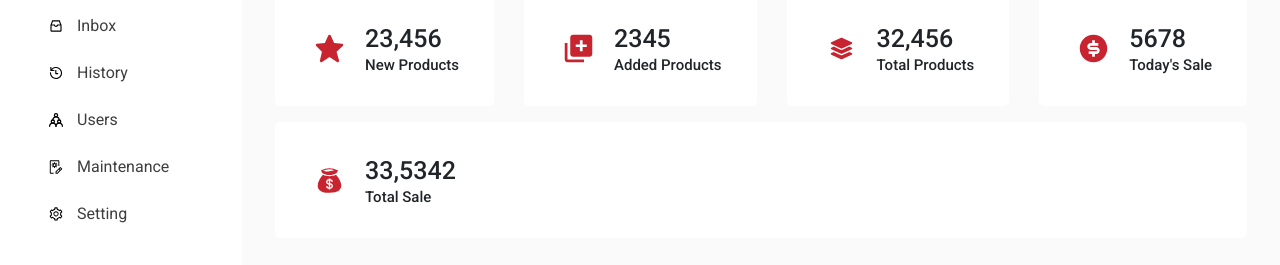
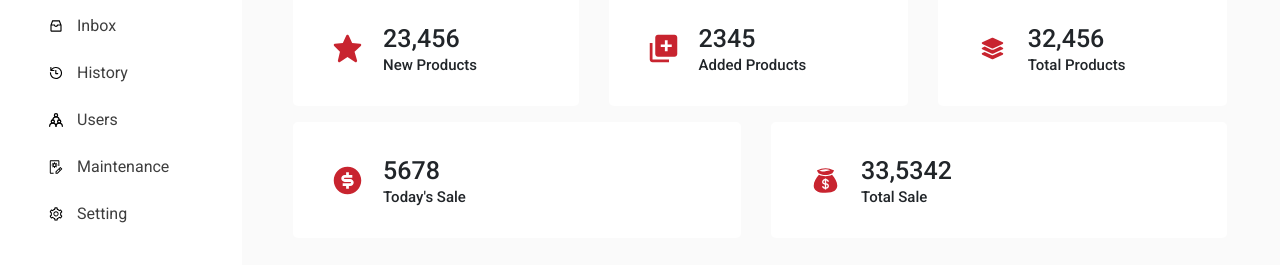
Before and after one commit to KdB13/tatva-assignment, a plain HTML site: page dashboard.html in a window 1280 px wide. Shown: the part 224-489 px from the top of the page. Drawn offline with Linux system fonts and the light colour scheme.

Commit message:
Refactor base.css code from dashboard.css

```diff
--- a/css/base.css
+++ b/css/base.css
@@ -182,10 +182,14 @@ main .title {
 /* Large devices */
 @media (min-width: 992px) {
     main {
-        padding-left: 30px;
-        padding-right: 30px;
+        padding-left: 48px;
+        padding-right: 50px;
         padding-top: 41px;
         padding-bottom: 43px;
+    }
+
+    main .title {
+        font-size: 30px;
     }
 
     header {
@@ -217,6 +221,10 @@ main .title {
         order: 3;
     }
 
+    .sidebar {
+        padding: 25px 30px;
+    }
+
     .sidebar-wrapper {
         margin-left: 0;
         display: initial;
--- a/css/dashboard.css
+++ b/css/dashboard.css
@@ -214,16 +214,8 @@ section.invoices .status.pending {
 }
 
 @media (min-width: 992px) {
-    .sidebar {
-        padding: 25px 30px;
-    }
-
     section.sales .sales-by-country .legend {
         grid-template-columns: 1fr 1fr;
-    }
-
-    main .title {
-        font-size: 30px;
     }
 
     .dashboard .stats-card {
```
